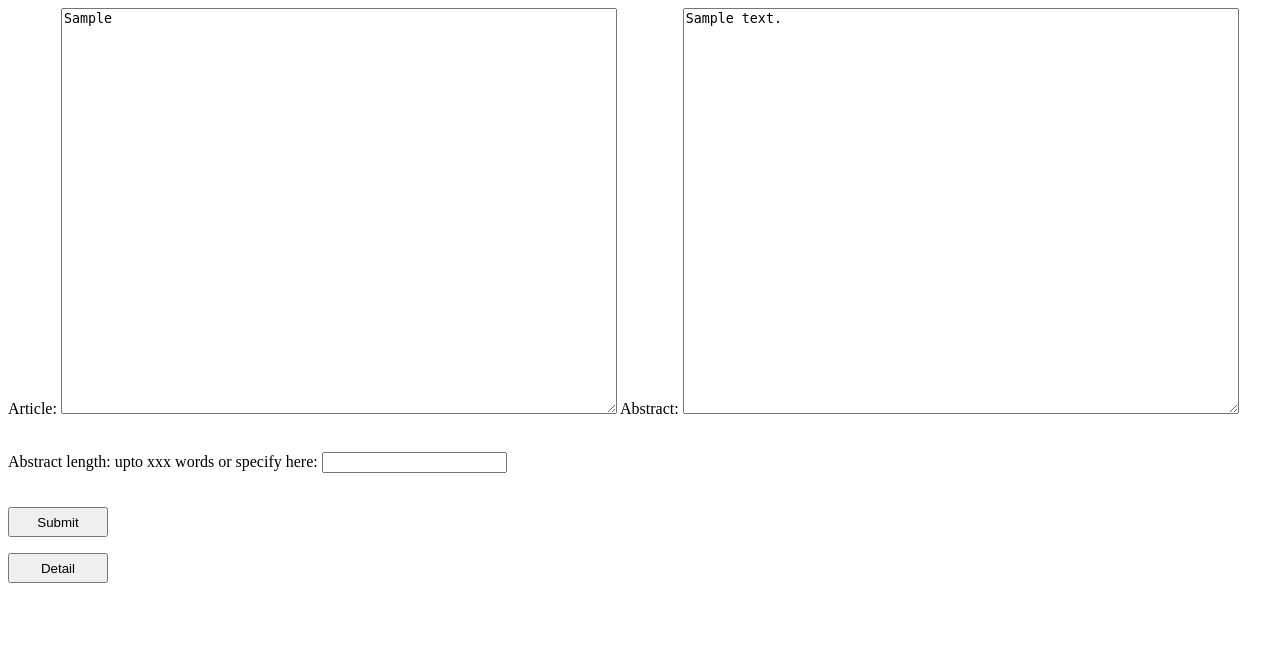
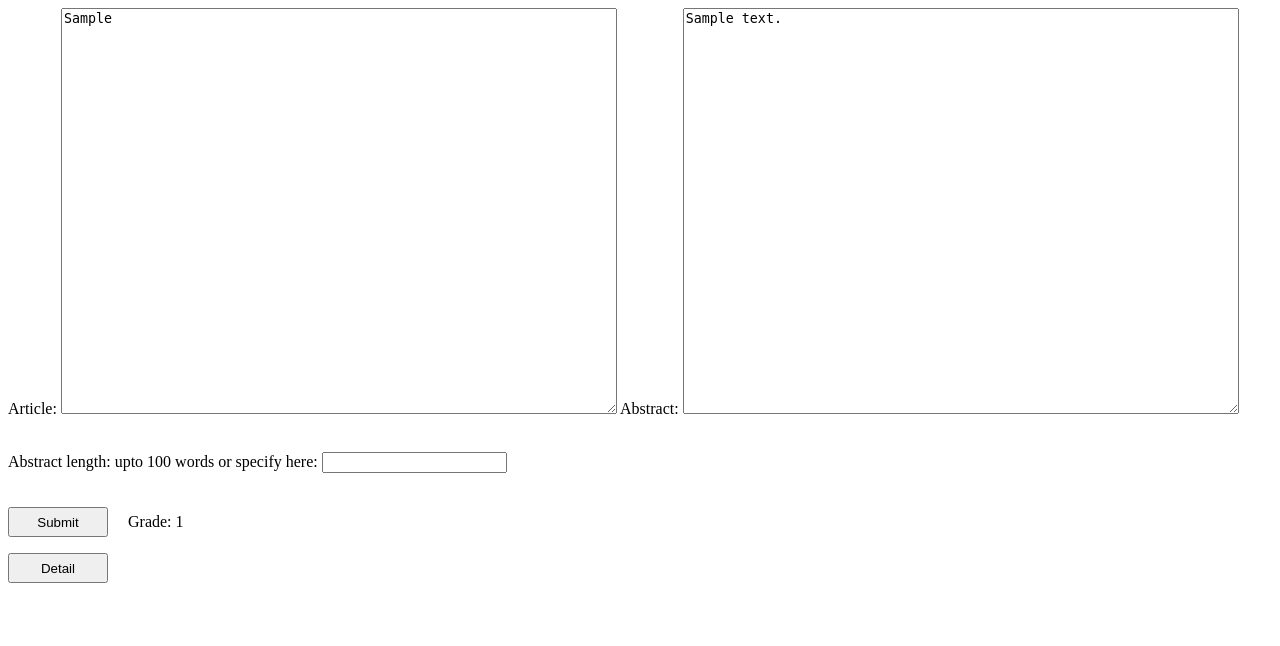
Before and after one commit to zyloveslego/scoring_django, a Django app: template sum_score_django/templates/post_score.html in a window 1280 px wide. Shown: the top 646 px of the page. Run offline with Django 3.2, Linux system fonts and the light colour scheme; the template is opened without the code that fills it: most values are stand-ins (such as "Sample title", 1, 10 or a date in 2020); parts of the project's set-up code (start-up, migrations or seed data) failed here and were passed over.

Commit message:
Update post_score.html

```diff
--- a/sum_score_django/templates/post_score.html
+++ b/sum_score_django/templates/post_score.html
@@ -9,8 +9,8 @@
         {% csrf_token %}
         Article: <textarea type="text" onkeyup="wordStatic(this);" name="ori_doc" style="width:550px;height:400px;">{{ ori_doc }}</textarea>
         Abstract: <textarea type="text" name="summary" style="width:550px;height:400px;">{{ summary }}</textarea>
-        <p></p><br><nobr id="length">Abstract length: upto xxx words or specify here: </nobr><input type="text" name="length"/>
-        <p></p><br><input type="submit" value="Submit" style="width:100px;height:30px;">
+        <p></p><br><nobr id="length">Abstract length: upto 100 words or specify here: </nobr><input type="text" name="length"/>
+        <p></p><br><input type="submit" value="Submit" style="width:100px;height:30px;"><nobr id="grade" style="display: none">&nbsp;&nbsp;&nbsp;&nbsp;&nbsp;Grade: {{ rank }}</nobr>
     </form>
 
     <p></p>
@@ -19,7 +19,6 @@
     <p>Abstract score: {{ rlt }}</p>
     <p>Cosine similarity between input and summary: {{ input_summary_cos }}</p>
     <p>Oracle cosine similarity: {{ ori_single_max_summ_cos }}</p>
-    <p>Grade: {{ rank }}</p>
     </div>
 
     <script>
@@ -27,6 +26,9 @@
             var score = "{{rlt}}"
             if (score === "") {
                 document.getElementById("hide").style.display = "none";
+                // document.getElementById("grade").style.display = "none";
+            }else {
+                document.getElementById("grade").style.display = "inline";
             }
         }
 
```
